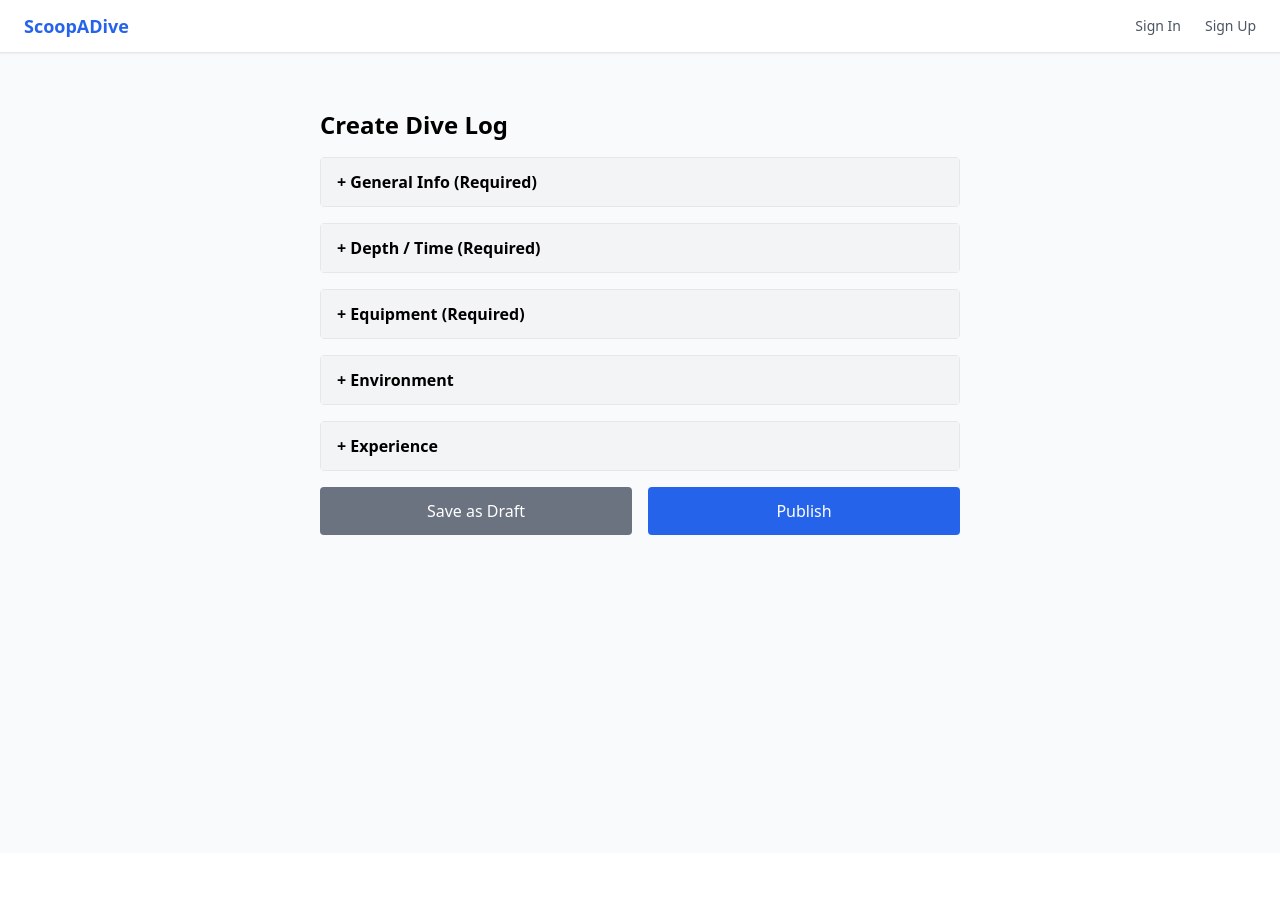
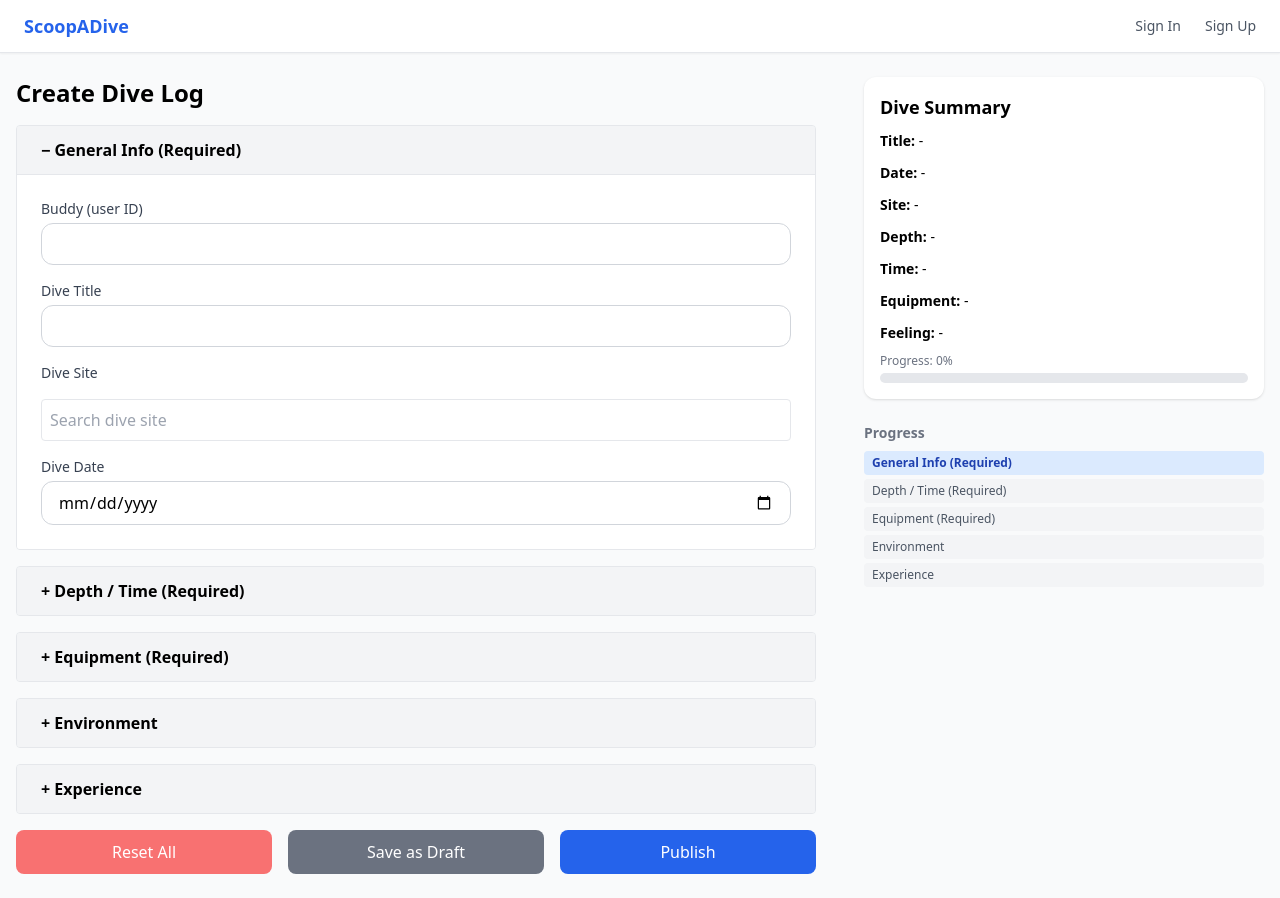
Before and after one commit to ScoopADive/Frontend, a React (Vite) app: page /log/new in a window 1280 px wide. Before the commit the page ends 853 px from the top, so only its background shows below. Built offline with nearby package versions, Linux system fonts and the light colour scheme.

Commit message:
feat: Add DiveSiteSelector component and integrate it into LogCreatePage for improved dive site selection

```diff
--- /dev/null
+++ b/src/components/common/DiveSiteSelector.jsx
@@ -0,0 +1,77 @@
+import { useEffect, useState } from "react";
+import { MapContainer, TileLayer, Marker, Popup } from "react-leaflet";
+import "leaflet/dist/leaflet.css";
+
+function DiveSiteSelector({ value, onChange, onCoordsChange }) {
+  const [query, setQuery] = useState("");
+  const [results, setResults] = useState([]);
+  const [selected, setSelected] = useState(null);
+
+  useEffect(() => {
+    const fetchSites = async () => {
+      if (!query) return setResults([]);
+      try {
+        const res = await fetch(`https://nominatim.openstreetmap.org/search?format=json&q=${query}`);
+        const data = await res.json();
+        setResults(data.slice(0, 5));
+      } catch (err) {
+        console.error("Failed to fetch sites", err);
+      }
+    };
+
+    const debounce = setTimeout(fetchSites, 500);
+    return () => clearTimeout(debounce);
+  }, [query]);
+
+  const handleSelect = (site) => {
+    setSelected(site);
+    setResults([]);
+    setQuery(site.display_name);
+    onChange(site.display_name);
+    onCoordsChange([parseFloat(site.lat), parseFloat(site.lon)]);
+  };
+
+  return (
+    <div className="space-y-2">
+      <input
+        type="text"
+        value={query || value}
+        onChange={(e) => setQuery(e.target.value)}
+        placeholder="Search dive site"
+        className="border p-2 w-full rounded"
+      />
+
+      {results.length > 0 ? (
+        <ul className="border rounded bg-white max-h-40 overflow-y-auto">
+          {results.map((site, idx) => (
+            <li
+              key={idx}
+              onClick={() => handleSelect(site)}
+              className="px-3 py-2 hover:bg-blue-100 cursor-pointer text-sm"
+            >
+              {site.display_name}
+            </li>
+          ))}
+        </ul>
+      ) : query && (
+        <div className="text-xs text-gray-500">No results found.</div>
+      )}
+
+      {selected && (
+        <MapContainer
+          center={[parseFloat(selected.lat), parseFloat(selected.lon)]}
+          zoom={4}
+          style={{ height: "250px" }}
+          className="rounded-lg z-0"
+        >
+          <TileLayer url="https://{s}.tile.openstreetmap.org/{z}/{x}/{y}.png" />
+          <Marker position={[parseFloat(selected.lat), parseFloat(selected.lon)]}>
+            <Popup>{selected.display_name}</Popup>
+          </Marker>
+        </MapContainer>
+      )}
+    </div>
+  );
+}
+
+export default DiveSiteSelector;
--- a/src/pages/LogCreatePage.jsx
+++ b/src/pages/LogCreatePage.jsx
@@ -2,20 +2,17 @@ import { useEffect, useState } from "react";
 import { useNavigate } from "react-router-dom";
 import Layout from "../components/layout/Layout";
 import Input from "../components/common/Input";
-import Button from "../components/common/Button";
 import logService from "../services/logService";
 import useUserStore from "../store/userStore";
+import DiveSiteSelector from "../components/common/DiveSiteSelector";
 
 function LogCreatePage() {
   const navigate = useNavigate();
   const storeUser = useUserStore((state) => state.user);
 
   const [imagePreview, setImagePreview] = useState(null);
-  const [openSection, setOpenSection] = useState(null);
-
-  const toggleSection = (section) => {
-    setOpenSection(openSection === section ? null : section);
-  };
+  const [selectedImageName, setSelectedImageName] = useState("");
+  const [openSection, setOpenSection] = useState("general");
 
   const [form, setForm] = useState({
     dive_image: null,
@@ -23,6 +20,7 @@ function LogCreatePage() {
     buddy: "",
     dive_title: "",
     dive_site: "",
+    dive_coords: null,
     dive_date: "",
     max_depth: "",
     bottom_time: "",
@@ -52,6 +50,7 @@ function LogCreatePage() {
   const handleFileChange = (e) => {
     const file = e.target.files[0];
     if (file) {
+      setSelectedImageName(file.name);
       setForm((prev) => ({ ...prev, dive_image: file }));
       const reader = new FileReader();
       reader.onloadend = () => setImagePreview(reader.result);
@@ -80,6 +79,30 @@ function LogCreatePage() {
     }));
   };
 
+  const handleReset = () => {
+    if (!window.confirm("Are you sure you want to reset the entire form?")) return;
+    setForm({
+      dive_image: null,
+      feeling: "",
+      buddy: "",
+      dive_title: "",
+      dive_site: "",
+      dive_coords: null,
+      dive_date: "",
+      max_depth: "",
+      bottom_time: "",
+      weather: "sunny",
+      type_of_dive: "fun",
+      equipment: [],
+      weight: "",
+      start_pressure: "",
+      end_pressure: "",
+      dive_center: "",
+    });
+    setImagePreview(null);
+    setSelectedImageName("");
+  };
+
   const handleSubmit = async () => {
     try {
       const formData = new FormData();
@@ -97,6 +120,11 @@ function LogCreatePage() {
           const centerId = Number(value);
           if (centerId && !isNaN(centerId)) {
             formData.append("dive_center", centerId);
+          }
+        } else if (key === "dive_coords") {
+          if (value && Array.isArray(value)) {
+            formData.append("latitude", value[0]);
+            formData.append("longitude", value[1]);
           }
         } else if (value !== null && value !== "") {
           formData.append(key, value);
@@ -123,98 +151,81 @@ function LogCreatePage() {
     }
   };
 
-  return (
-    <Layout>
-      <div className="max-w-2xl mx-auto py-8 px-4 space-y-4">
-        <h1 className="text-2xl font-bold mb-4">Create Dive Log</h1>
-
-        {[
+  const sections = [
     { id: "general", title: "General Info (Required)" },
     { id: "depth", title: "Depth / Time (Required)" },
     { id: "equipment", title: "Equipment (Required)" },
     { id: "environment", title: "Environment" },
     { id: "experience", title: "Experience" },
-        ].map((section) => (
-          <div key={section.id} className="border rounded">
+  ];
+
+  const requiredFields = [
+    "buddy",
+    "dive_title",
+    "dive_site",
+    "dive_date",
+    "bottom_time",
+    "max_depth",
+    "start_pressure",
+    "end_pressure",
+    "weight",
+  ];
+  const progressCount = requiredFields.filter((field) => form[field] && form[field] !== "").length;
+  const progressPercent = Math.floor((progressCount / requiredFields.length) * 100);
+
+  return (
+    <Layout>
+      <div className="flex justify-between items-start gap-12">
+        {/* 좌측 입력 폼 */}
+        <div className="flex-1 space-y-4">
+          <h1 className="text-2xl font-bold mb-4">Create Dive Log</h1>
+
+          {sections.map((section) => (
+            <div key={section.id} className="border rounded overflow-hidden">
               <button
-              className="w-full text-left px-4 py-3 font-semibold bg-gray-100 hover:bg-gray-200 transition"
-              onClick={() => toggleSection(section.id)}
+                className="w-full text-left px-6 py-3 font-semibold bg-gray-100 hover:bg-gray-200 transition"
+                onClick={() => setOpenSection(section.id)}
               >
-              + {section.title}
+                {openSection === section.id ? "−" : "+"} {section.title}
               </button>
 
               {openSection === section.id && (
-              <div className="p-4 space-y-4 bg-white">
-
+                <div className="p-6 space-y-4 bg-white border-t">
                   {section.id === "general" && (
                     <>
-                    <label className="block text-sm font-medium text-gray-700">Buddy (user ID)</label>
-                    <input
-                      type="text"
-                      placeholder="Enter buddy user ID (ex. 1)"
-                      value={form.buddy}
-                      onChange={(e) =>
-                        setForm((prev) => ({
-                          ...prev,
-                          buddy: e.target.value.replace(/\D/g, ""),
-                        }))
-                      }
-                      className="border p-2 w-full rounded"
+                      <Input label="Buddy (user ID)" value={form.buddy} onChange={(e) => setForm((prev) => ({ ...prev, buddy: e.target.value.replace(/\D/g, "") }))} />
+                      <Input label="Dive Title" value={form.dive_title} onChange={handleChange("dive_title")} />
+                      <label className="block text-sm font-medium text-gray-700">Dive Site</label>
+                      <DiveSiteSelector
+                        value={form.dive_site}
+                        onChange={(name) => setForm((prev) => ({ ...prev, dive_site: name }))}
+                        onCoordsChange={(coords) => setForm((prev) => ({ ...prev, dive_coords: coords }))}
                       />
-                    <Input label="Dive Title" value={form.dive_title} onChange={handleChange("dive_title")} />
-
-                    <label className="block text-sm font-medium text-gray-700">Dive Site</label>
-                    <select
-                      value={form.dive_site}
-                      onChange={handleChange("dive_site")}
-                      className="border p-2 w-full rounded"
-                    >
-                      <option value="">Select dive site</option>
-                      <option value="Jeju">Jeju</option>
-                      <option value="Pohang">Pohang</option>
-                      <option value="Tulamben">Tulamben</option>
-                      <option value="Malapascua">Malapascua</option>
-                      <option value="Sipadan">Sipadan</option>
-                    </select>
-
                       <Input label="Dive Date" type="date" value={form.dive_date} onChange={handleChange("dive_date")} />
                     </>
                   )}
-
                   {section.id === "depth" && (
                     <>
                       <Input label="Bottom Time (e.g. 00:35:00)" value={form.bottom_time} onChange={handleChange("bottom_time")} />
                       <Input label="Max Depth (m)" type="number" value={form.max_depth} onChange={handleChange("max_depth")} />
                     </>
                   )}
-
                   {section.id === "equipment" && (
                     <>
                       <Input label="Start Pressure" type="number" value={form.start_pressure} onChange={handleChange("start_pressure")} />
                       <Input label="End Pressure" type="number" value={form.end_pressure} onChange={handleChange("end_pressure")} />
                       <Input label="Weight (kg)" type="number" value={form.weight} onChange={handleChange("weight")} />
-
-                    <label className="block text-sm font-medium text-gray-700">Suit (Enter to add)</label>
-                    <input
-                      type="text"
-                      onKeyDown={handleAddEquipment}
-                      placeholder="e.g., BCD, Octopus"
-                      className="border p-2 w-full rounded"
-                    />
+                      <label className="block text-sm font-medium text-gray-700">Equipment (Enter to add)</label>
+                      <input type="text" onKeyDown={handleAddEquipment} placeholder="e.g., BCD, Octopus" className="border p-2 w-full rounded" />
                       <div className="flex flex-wrap gap-2 mt-2">
                         {form.equipment.map((item) => (
-                        <span
-                          key={item}
-                          className="bg-blue-100 text-blue-700 px-2 py-1 rounded-full text-sm cursor-pointer"
-                          onClick={() => handleRemoveEquipment(item)}
-                        >
+                          <span key={item} className="bg-blue-100 text-blue-700 px-2 py-1 rounded-full text-sm cursor-pointer" onClick={() => handleRemoveEquipment(item)}>
                             {item} ✕
                           </span>
                         ))}
                       </div>
                     </>
                   )}
-
                   {section.id === "environment" && (
                     <>
                       <label className="block text-sm font-medium text-gray-700">Weather</label>
@@ -224,7 +235,6 @@ function LogCreatePage() {
                         <option value="rainy">Rainy</option>
                         <option value="stormy">Stormy</option>
                       </select>
-
                       <label className="block text-sm font-medium text-gray-700">Type of Dive</label>
                       <select value={form.type_of_dive} onChange={handleChange("type_of_dive")} className="border p-2 w-full rounded">
                         <option value="fun">Fun</option>
@@ -235,41 +245,70 @@ function LogCreatePage() {
                       </select>
                     </>
                   )}
-
                   {section.id === "experience" && (
                     <>
                       <input type="file" accept="image/*" onChange={handleFileChange} />
-                    {imagePreview && <img src={imagePreview} alt="Preview" className="w-full rounded" />}
-                    <Input
-                      label="Dive Center (ID)"
-                      placeholder="Enter dive center ID"
-                      value={form.dive_center}
-                      onChange={(e) =>
-                        setForm((prev) => ({
-                          ...prev,
-                          dive_center: e.target.value.replace(/\D/g, ""),
-                        }))
-                      }
-                    />
+                      {selectedImageName && <p className="text-xs text-gray-500">Selected: {selectedImageName}</p>}
+                      {imagePreview && <img src={imagePreview} alt="Preview" className="w-full max-h-80 rounded-xl object-cover" />}
+                      <Input label="Dive Center (ID)" placeholder="Enter dive center ID" value={form.dive_center} onChange={(e) => setForm((prev) => ({ ...prev, dive_center: e.target.value.replace(/\D/g, "") }))} />
                       <Input label="Feeling" value={form.feeling} onChange={handleChange("feeling")} />
                     </>
                   )}
-
                 </div>
               )}
             </div>
           ))}
 
-        <div className="grid grid-cols-2 gap-4 mt-8">
-          <button className="bg-gray-500 text-white py-3 rounded hover:bg-gray-600 w-full">
+          <div className="grid grid-cols-3 gap-4 mt-8">
+            <button onClick={handleReset} className="bg-red-400 text-white py-2.5 rounded-lg hover:bg-red-500 w-full">
+              Reset All
+            </button>
+            <button className="bg-gray-500 text-white py-2.5 rounded-lg hover:bg-gray-600 w-full">
               Save as Draft
             </button>
-          <button
-            onClick={handleSubmit}
-            className="bg-blue-600 text-white py-3 rounded hover:bg-blue-700 w-full"
-          >
+            <button onClick={handleSubmit} className="bg-blue-600 text-white py-2.5 rounded-lg hover:bg-blue-700 w-full">
               Publish
             </button>
+          </div>
+        </div>
+
+        {/* 우측 요약 박스 */}
+        <div className="w-[400px] space-y-6">
+          <div className="bg-white rounded-xl shadow p-4 text-sm space-y-2 leading-6">
+            <h2 className="text-lg font-semibold mb-2">Dive Summary</h2>
+            <p><strong>Title:</strong> {form.dive_title || "-"}</p>
+            <p><strong>Date:</strong> {form.dive_date || "-"}</p>
+            <p><strong>Site:</strong> {form.dive_site || "-"}</p>
+            <p><strong>Depth:</strong> {form.max_depth ? `${form.max_depth} m` : "-"}</p>
+            <p><strong>Time:</strong> {form.bottom_time || "-"}</p>
+            <p><strong>Equipment:</strong> {form.equipment.join(", ") || "-"}</p>
+            <p><strong>Feeling:</strong> {form.feeling || "-"}</p>
+
+            <div className="mt-3">
+              <div className="text-xs text-gray-500 mb-1">Progress: {progressPercent}%</div>
+              <div className="w-full bg-gray-200 rounded-full h-2.5">
+                <div className="bg-gradient-to-r from-blue-500 to-blue-400 h-2.5 rounded-full" style={{ width: `${progressPercent}%` }}></div>
+              </div>
+            </div>
+          </div>
+
+          <div>
+            <h3 className="text-sm font-semibold text-gray-500 mb-2">Progress</h3>
+            <div className="flex flex-col gap-1 text-xs">
+              {sections.map((s) => (
+                <div
+                  key={s.id}
+                  className={`rounded px-2 py-1 ${
+                    openSection === s.id
+                      ? "bg-blue-100 text-blue-800 font-semibold"
+                      : "bg-gray-100 text-gray-600"
+                  }`}
+                >
+                  {s.title}
+                </div>
+              ))}
+            </div>
+          </div>
         </div>
       </div>
     </Layout>
```
Also changed, not shown: src/pages/LogDetailPage.jsx (+23 -34 lines). Lines whose indentation alone changed are shown as unchanged.
